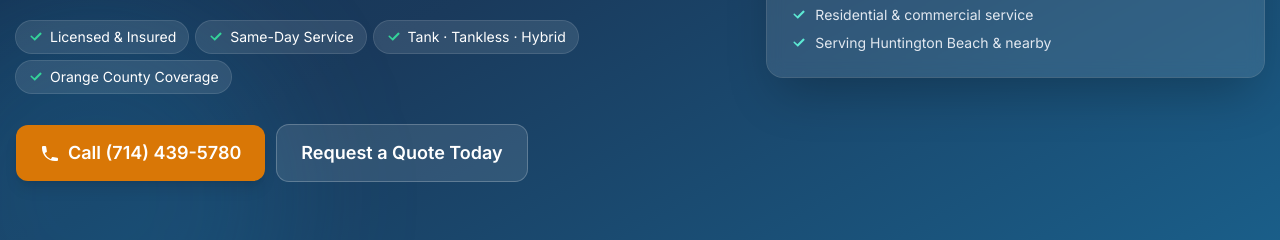
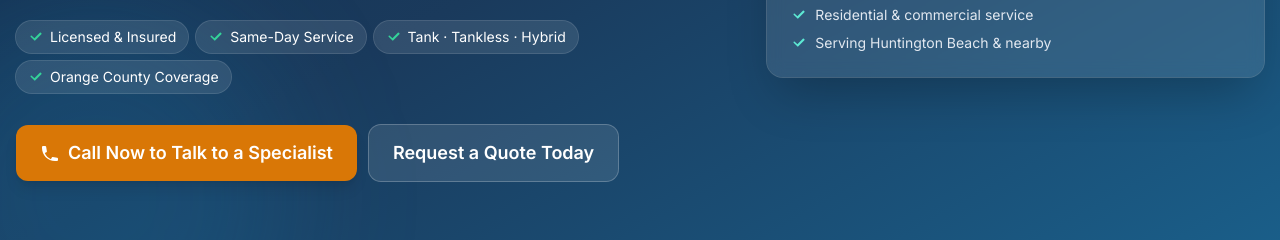
Before and after one commit to Atifmarwat/water-heater-repair-huntington-beach-ca, a plain HTML site: page index.html in a window 1280 px wide. Shown: the part 560-800 px from the top of the page. Drawn offline with nearby package versions, Linux system fonts and the light colour scheme.

Commit message:
Update index.html

```diff
--- a/index.html
+++ b/index.html
@@ -5,11 +5,11 @@
   <meta name="viewport" content="width=device-width, initial-scale=1.0" />
   <meta name="theme-color" content="#0f2b4a" />
   <title>Water Heater Repair Huntington Beach CA – Call Now</title>
-  <meta name="description" content="Water heater repair in Huntington Beach, CA. Fast, reliable service for leaks, no hot water, tankless, gas & electric heaters. Call (714) 439-5780 today!" />
+  <meta name="description" content="Water heater repair in Huntington Beach, CA. Fast, reliable service for leaks, no hot water, tankless, gas & electric heaters. Call Now to Talk to a Specialist today!" />
   <link rel="canonical" href="https://waterheaterrepairhuntingtonbeachca.com/" />
   <meta property="og:type" content="website" />
   <meta property="og:title" content="Water Heater Repair Huntington Beach CA – Call Now" />
-  <meta property="og:description" content="Reliable water heater repair in Huntington Beach, CA. Call (714) 439-5780." />
+  <meta property="og:description" content="Reliable water heater repair in Huntington Beach, CA. Call Now to Talk to a Specialist." />
   <meta property="og:url" content="https://waterheaterrepairhuntingtonbeachca.com/" />
   <meta property="og:image" content="https://images.unsplash.com/photo-1607472586893-edb57bdc0e39?auto=format&fit=crop&w=1200&q=80" />
   <meta name="twitter:card" content="summary_large_image" />
@@ -172,7 +172,7 @@
   </div>
 </div>      <a class='block px-3 py-2.5 rounded-lg hover:bg-slate-50 font-medium' href='#areas'>Service Areas</a>
       <a class='block px-3 py-2.5 rounded-lg hover:bg-slate-50 font-medium' href='#faq'>FAQ</a>
-      <a href="tel:+17144395780" class="mt-2 flex items-center justify-center gap-2 rounded-xl bg-accent text-white font-semibold px-4 py-3">Call (714) 439-5780</a>
+      <a href="tel:+17144395780" class="mt-2 flex items-center justify-center gap-2 rounded-xl bg-accent text-white font-semibold px-4 py-3">Call Now to Talk to a Specialist</a>
     </div>
   </div>
 </header>
@@ -224,7 +224,7 @@
         <div class="mt-8 flex flex-col sm:flex-row gap-3">
           <a href="tel:+17144395780" class="inline-flex items-center justify-center gap-2 rounded-xl bg-accent hover:bg-accent-dark text-white font-semibold px-6 py-3.5 text-lg shadow-lg transition-colors">
             <svg class="w-5 h-5" fill="currentColor" viewBox="0 0 20 20"><path d="M2 4a1 1 0 011-1h2.153a1 1 0 01.986.836l.74 4.435a1 1 0 01-.54 1.06l-1.548.773a11.037 11.037 0 006.105 6.105l.774-1.548a1 1 0 011.059-.54l4.435.74a1 1 0 01.836.986V17a1 1 0 01-1 1h-2C7.82 18 2 12.18 2 5V4z"/></svg>
-            Call (714) 439-5780
+            Call Now to Talk to a Specialist
           </a>
           <a href="#contact" class="inline-flex items-center justify-center gap-2 rounded-xl bg-white/10 hover:bg-white/20 ring-1 ring-white/30 text-white font-semibold px-6 py-3.5 text-lg transition-colors">
             Request a Quote Today
@@ -741,7 +741,7 @@
     <div class="mt-8 flex flex-col sm:flex-row justify-center gap-3">
       <a href="tel:+17144395780" class="inline-flex items-center justify-center gap-2 rounded-xl bg-accent hover:bg-accent-dark text-white font-semibold px-6 py-3.5 text-lg shadow-lg transition-colors">
         <svg class="w-5 h-5" fill="currentColor" viewBox="0 0 20 20"><path d="M2 4a1 1 0 011-1h2.153a1 1 0 01.986.836l.74 4.435a1 1 0 01-.54 1.06l-1.548.773a11.037 11.037 0 006.105 6.105l.774-1.548a1 1 0 011.059-.54l4.435.74a1 1 0 01.836.986V17a1 1 0 01-1 1h-2C7.82 18 2 12.18 2 5V4z"/></svg>
-        Call (714) 439-5780
+        Call Now to Talk to a Specialist
       </a>
     </div>
   </div>
@@ -1110,7 +1110,7 @@
       <div class="mt-6 flex flex-col sm:flex-row gap-3">
         <a href="tel:+17144395780" class="inline-flex items-center justify-center gap-2 rounded-xl bg-accent hover:bg-accent-dark text-white font-semibold px-6 py-3.5 transition-colors">
           <svg class="w-5 h-5" fill="currentColor" viewBox="0 0 20 20"><path d="M2 4a1 1 0 011-1h2.153a1 1 0 01.986.836l.74 4.435a1 1 0 01-.54 1.06l-1.548.773a11.037 11.037 0 006.105 6.105l.774-1.548a1 1 0 011.059-.54l4.435.74a1 1 0 01.836.986V17a1 1 0 01-1 1h-2C7.82 18 2 12.18 2 5V4z"/></svg>
-          Call (714) 439-5780
+          Call Now to Talk to a Specialist
         </a>
       </div>
     </div>
@@ -1400,7 +1400,7 @@
     <div class="mt-8 flex flex-col sm:flex-row justify-center gap-4">
       <a href="tel:+17144395780" class="inline-flex items-center justify-center gap-2 rounded-xl bg-navy hover:bg-navy-800 text-white font-semibold px-8 py-4 text-lg transition-colors shadow-lg">
         <svg class="w-5 h-5" fill="currentColor" viewBox="0 0 20 20"><path d="M2 4a1 1 0 011-1h2.153a1 1 0 01.986.836l.74 4.435a1 1 0 01-.54 1.06l-1.548.773a11.037 11.037 0 006.105 6.105l.774-1.548a1 1 0 011.059-.54l4.435.74a1 1 0 01.836.986V17a1 1 0 01-1 1h-2C7.82 18 2 12.18 2 5V4z"/></svg>
-        Call (714) 439-5780
+        Call Now to Talk to a Specialist
       </a>
       <a href="tel:+17144395780" class="inline-flex items-center justify-center gap-2 rounded-xl bg-white/20 hover:bg-white/30 ring-1 ring-white/40 text-white font-semibold px-8 py-4 text-lg transition-colors">Request Your Free Quote</a>
     </div>
```
